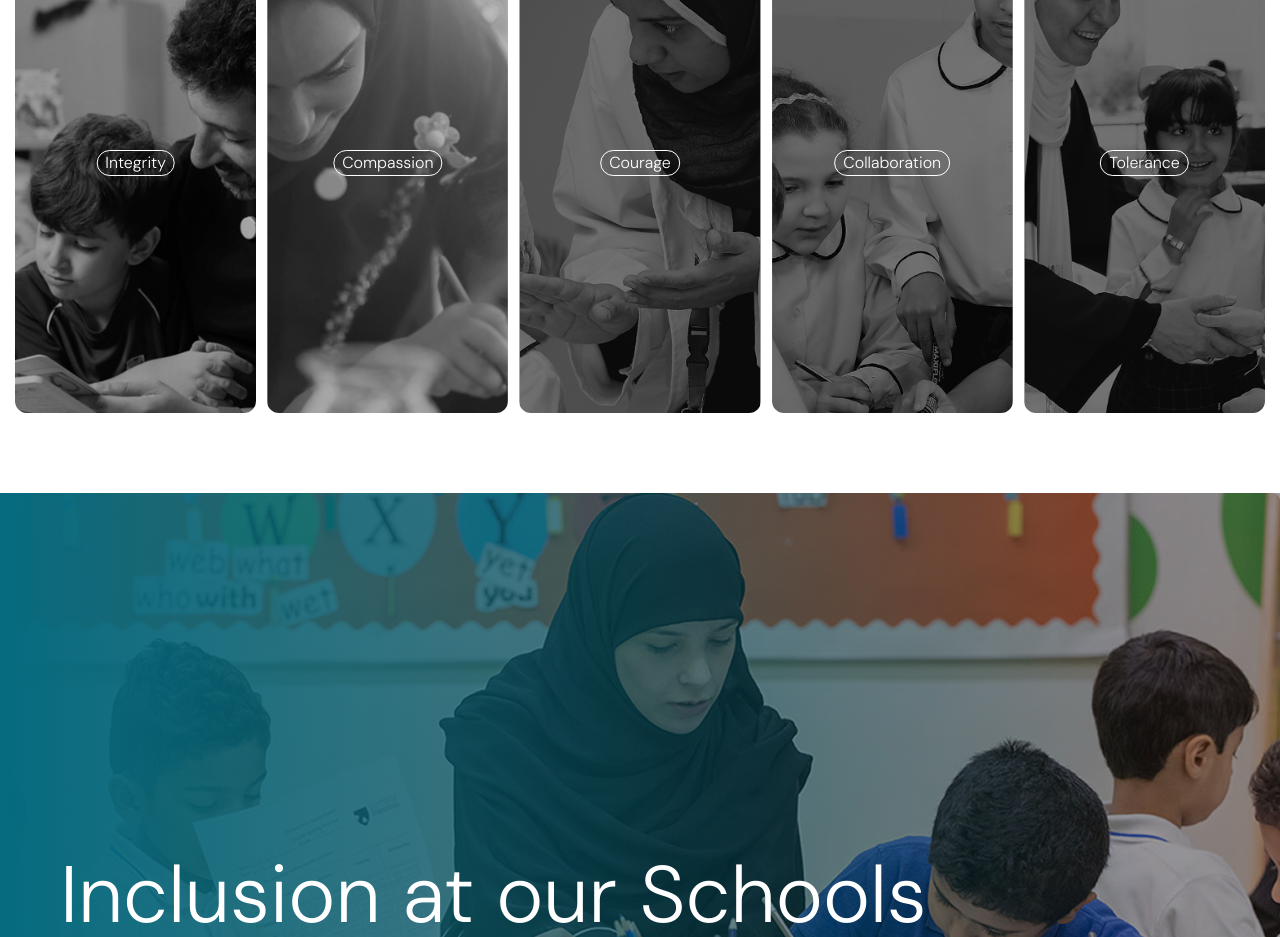
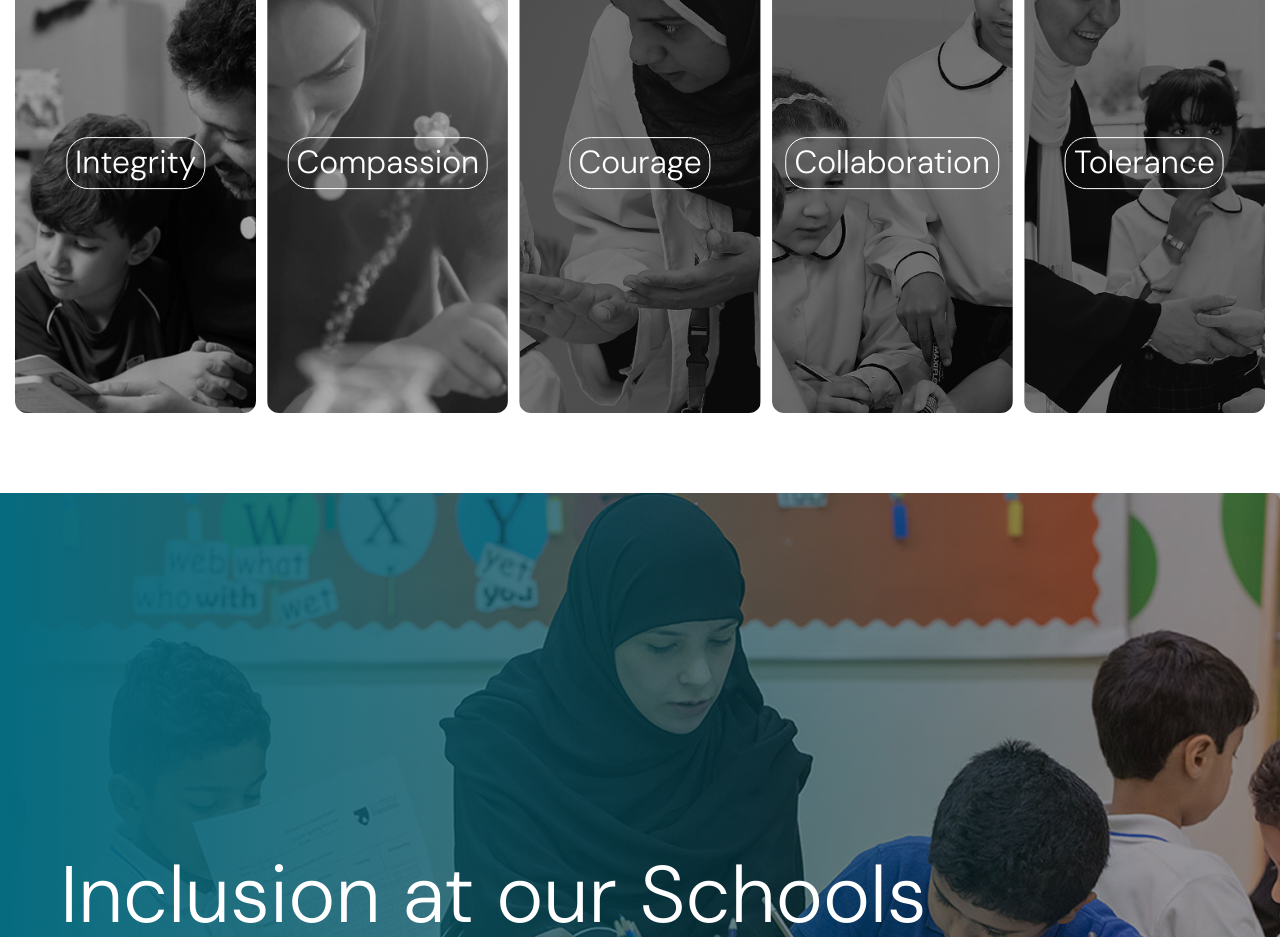
Before and after one commit to beamshj/beam, a Next.js app: page /about-us in a window 1280 px wide. Shown: the part 2600-3537 px from the top of the page. Built offline with nearby package versions, Linux system fonts and the light colour scheme.

Commit message:
fix(aboutus/ourValues: ui fix)

```diff
--- a/app/components/about-us/sections/OurValues.tsx
+++ b/app/components/about-us/sections/OurValues.tsx
@@ -68,7 +68,7 @@ export default function ValuesGrid({ values }: Props) {
                     {/* Title that moves */}
                     <div
                       className={`
-                        absolute rounded-[22px] 2xl:w-[220px] px-2 2xl:px-4 2xl:text-lg 3xl:text-xl font-light transition-all duration-500 flex items-center justify-center
+                        absolute rounded-[22px] 2xl:w-[220px] px-2 2xl:px-4 text-lg 3xl:text-xl font-light transition-all duration-500 flex items-center justify-center
                         ${
                           hovered === index
                             ? "top-3 left-3 text-left border-none bg-[linear-gradient(131deg,rgba(66,186,220,1)_0%,rgba(126,90,163,1)_100%)]"
```
